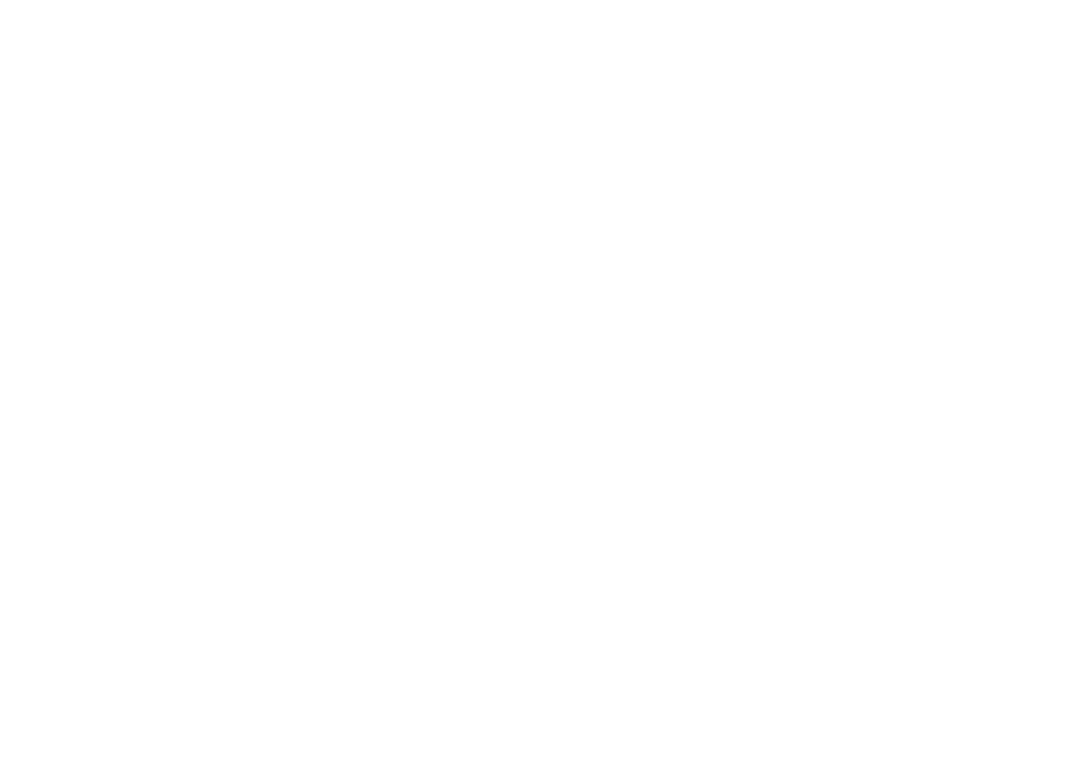
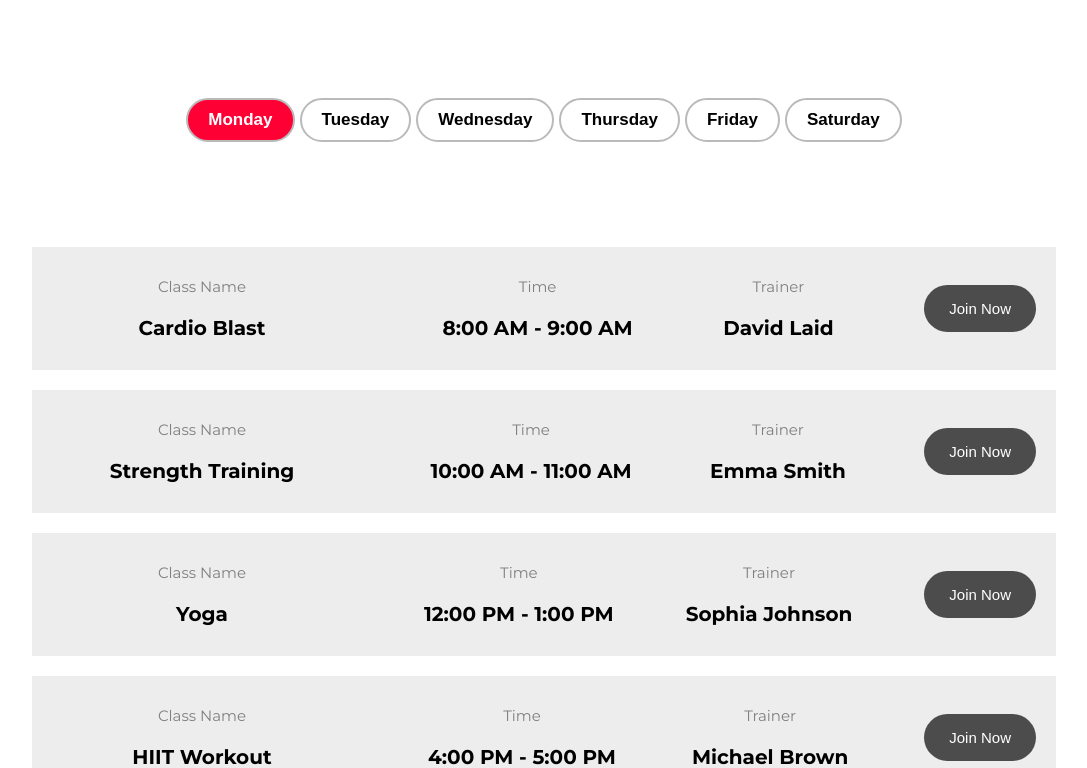
Before and after one commit to BodiaPutiak/GymBro, a React (Vite) app in the folder project/: page /schedule in a window 1280 px wide. Before the commit this address had no page. Shown: the part 452-1220 px from the top of the page, without its empty margins (96-1183 px from the left). Before the commit the page ends 800 px from the top, so only its background shows below. Built offline with nearby package versions, Linux system fonts and the light colour scheme.

Commit message:
Schedule added

```diff
--- a/project/src/App.jsx
+++ b/project/src/App.jsx
@@ -1,12 +1,13 @@
-import './App.scss'
-import React from 'react'
-import { Route, Routes } from 'react-router-dom'
-import Layout from './components/Layout'
-import Home from './components/HomePage'
-import Contact from './components/Contact'
-import PricingPage from './components/PricingPage'
-import AboutPage from './components/AboutPage'
-import ClassesPage from './components/ClassesPage'
+import './App.scss';
+import React from 'react';
+import { Route, Routes } from 'react-router-dom';
+import Layout from './components/Layout';
+import Home from './components/HomePage';
+import Contact from './components/Contact';
+import PricingPage from './components/PricingPage';
+import AboutPage from './components/AboutPage';
+import ClassesPage from './components/ClassesPage';
+import Schedule from './components/Schedule';
 import { useEffect } from 'react';
 import { useLocation } from 'react-router-dom';
 
@@ -26,6 +27,7 @@
         <Route path='/pricing' element={<PricingPage />} />
         <Route path='/about' element={<AboutPage />} />
         <Route path='/classes' element={<ClassesPage />} />
+        <Route path='schedule' element={<Schedule />} />
       </Route>
     </Routes>
   )
--- a/project/src/_colors.scss
+++ b/project/src/_colors.scss
@@ -1 +1,3 @@
-$primary-color: #FF0034
+$primary-color: #FF0034;
+$light-gray: gray;
+$dark-gray: rgb(77, 76, 76);
--- a/project/src/components/AboutPage/index.scss
+++ b/project/src/components/AboutPage/index.scss
@@ -1,3 +1,5 @@
+@import '../../_colors.scss';
+
 .about-page {
     top: 50px;
     margin-bottom: 300px;
@@ -20,7 +22,7 @@
 
             p {
                 font-size: 15px;
-                color: gray
+                color: $light-gray;
             }
         }
         .img-container {
--- a/project/src/components/Contact/index.scss
+++ b/project/src/components/Contact/index.scss
@@ -26,7 +26,7 @@
     color: black;
     padding: 50px;
     p {
-        color: gray;
+        color: $light-gray;
         font-size: 15px;
     }
 
--- a/project/src/components/Footer/index.scss
+++ b/project/src/components/Footer/index.scss
@@ -8,7 +8,7 @@
     position: sticky;
     bottom: 0;
     box-shadow: 0px -1px 10px rgba(0, 0, 0, 0.4);
-    color: gray;
+    color: $light-gray;
     font-size: 15px;
 
 
--- a/project/src/components/Header/NavBar.jsx
+++ b/project/src/components/Header/NavBar.jsx
@@ -10,7 +10,7 @@
             <NavLink exact='true' activaclassname='active' to='/about'>
                 About
             </NavLink>
-            <NavLink exact='true' activaclassname='active' to='#'>
+            <NavLink exact='true' activaclassname='active' to='/schedule'>
                 Schedule
             </NavLink>
             <NavLink exact='true' activaclassname='active' to='#'>
--- a/project/src/components/HomePage/index.scss
+++ b/project/src/components/HomePage/index.scss
@@ -213,7 +213,7 @@
                 }
 
                 &:nth-child(2) {
-                    border-inline: gray solid 1px;
+                    border-inline: $light-gray solid 1px;
                     padding-inline: 40px;
                 }
 
@@ -962,8 +962,8 @@
 
                     &:nth-child(2) {
                         border-inline: none;
-                        border-top: solid gray 1px;
-                        border-bottom: solid gray 1px;
+                        border-top: solid $light-gray 1px;
+                        border-bottom: solid $light-gray 1px;
                         padding-inline: 40px;
                     }
 
--- a/project/src/components/Layout/index.scss
+++ b/project/src/components/Layout/index.scss
@@ -54,7 +54,7 @@
                 color: white;
                 font-size: 15px;
                 font-weight: bold;
-                background: rgb(77, 76, 76);
+                background: $dark-gray;
                 padding: 20px 40px;
                 border: none;
                 margin-top: 20px;
--- /dev/null
+++ b/project/src/components/Schedule/index.jsx
@@ -0,0 +1,74 @@
+import './index.scss';
+import { gymClassSchedule } from './scheduleObject';
+import { useState } from 'react';
+import { useNavigate } from 'react-router-dom';
+
+function Schedule() {
+
+    const [schedule, setSchedule] = useState('Monday');
+    const [clicked, setClicked] = useState(false);
+
+    const selectedDaySchedule = gymClassSchedule[schedule];
+
+    const weekDays = ['Monday', 'Tuesday', 'Wednesday', 'Thursday', 'Friday', 'Saturday'];
+
+
+    const navigate = useNavigate();
+
+    const handleJoinNowButton = () => {
+        navigate('/contact')
+    }
+
+    const handleDayButton = (day) => {
+        setSchedule(day);
+        setClicked(!clicked);
+    }
+
+
+    return (
+        <>
+            <div className="banner">
+                <h2>Schdule By Day</h2>
+            </div>
+
+            <div className="days-flex-container">
+                {weekDays.map((day) => {
+                    return (
+                        <button
+                        key={day}
+                        className={schedule === day ? 'clicked' : ''}
+                        onClick={() => handleDayButton(day)}>
+                            {day}
+                        </button>
+                    )
+                })}
+            </div>
+            <div className="schedule-container">
+                {selectedDaySchedule.map((item) => {
+                    return (
+                        <div className="schedule-column">
+                            <ul>
+                                <li>
+                                    <h6>Class Name</h6>
+                                    <p>{item.name}</p>
+                                </li>
+                                <li>
+                                    <h6>Time</h6>
+                                    <p>{item.time}</p>
+                                </li>
+                                <li>
+                                    <h6>Trainer</h6>
+                                    <p>{item.trainer}</p>
+                                </li>
+                                <li>
+                                    <button onClick={handleJoinNowButton}>Join Now</button>
+                                </li>
+                            </ul>
+                        </div>
+                    )
+                })}
+            </div>
+        </>
+    )
+}
+export default Schedule;
--- /dev/null
+++ b/project/src/components/Schedule/index.scss
@@ -0,0 +1,108 @@
+@import '../../_colors.scss';
+
+
+
+
+.days-flex-container {
+    display: flex;
+    justify-content: center;
+    align-items: center;
+    margin-top: 100px;
+    flex-wrap: wrap;
+    gap: 5px;
+
+    button {
+        color: #000;
+        padding: 10px 20px;
+        border: solid rgb(186, 186, 186) 2px;
+        background: #fff;
+        border-radius: 30px;
+        font-size: 17px;
+        font-weight: bold;
+        margin-bottom: 5px;
+        cursor: pointer;
+        transition: all 0.3s;
+
+        &:hover {
+            color: #fff;
+            background: $primary-color;
+        }
+
+        &.clicked {
+            background-color: $primary-color;
+            color: #fff;
+        }
+    }
+}
+
+.schedule-container {
+    color: #000;
+    display: flex;
+    flex-direction: column;
+    align-items: center;
+    gap: 20px;
+    width: 100%;
+    margin-top: 100px;
+    margin-bottom: 100px;
+    .schedule-column {
+        width: 80%;
+        background: rgb(237, 237, 237);
+        ul {
+            padding: 20px;
+            list-style: none;
+            display: flex;
+            align-items: center;
+            justify-content: space-between;
+            li {
+                display: flex;
+                flex-direction: column;
+                align-items: center;
+                h6 {
+                    margin: 0;
+                    font-size: 15px;
+                    color: $light-gray;
+                    font-weight: lighter;
+                }
+                p {
+                    font-size: 20px;
+                    font-weight: bold;
+                    margin-bottom: 0;
+                }
+                button {
+                    text-wrap: nowrap;
+                    background: $dark-gray;
+                    border: none;
+                    color: #fff;
+                    font-size: 15px;
+                    border-radius: 30px;
+                    padding: 15px 25px;
+                    transition: all 0.3s;
+                    cursor: pointer;
+                    &:hover {
+                        background: $primary-color;
+                    }
+                }
+
+                &:nth-child(1) {
+                    width: 300px;
+                }
+            }
+        }
+    }
+}
+
+@media (max-width: 800px) {
+    .schedule-container {
+        .schedule-column {
+            ul {
+                flex-direction: column;
+                align-items: center;
+                li{
+                    button {
+                        margin-top: 40px;
+                    }
+                }
+            }
+        }
+    }
+}
--- /dev/null
+++ b/project/src/components/Schedule/scheduleObject.jsx
@@ -0,0 +1,159 @@
+export const gymClassSchedule = {
+    'Monday': [
+      {
+        name: "Cardio Blast",
+        time: "8:00 AM - 9:00 AM",
+        trainer: "David Laid",
+      },
+      {
+        name: "Strength Training",
+        time: "10:00 AM - 11:00 AM",
+        trainer: "Emma Smith",
+      },
+      {
+        name: "Yoga",
+        time: "12:00 PM - 1:00 PM",
+        trainer: "Sophia Johnson",
+      },
+      {
+        name: "HIIT Workout",
+        time: "4:00 PM - 5:00 PM",
+        trainer: "Michael Brown",
+      },
+      {
+        name: "Pilates",
+        time: "6:00 PM - 7:00 PM",
+        trainer: "Olivia White",
+      },
+    ],
+    'Tuesday': [
+      {
+        name: "Spinning",
+        time: "9:30 AM - 10:30 AM",
+        trainer: "Natalie Green",
+      },
+      {
+        name: "Boxing Bootcamp",
+        time: "11:30 AM - 12:30 PM",
+        trainer: "John Anderson",
+      },
+      {
+        name: "Zumba",
+        time: "1:30 PM - 2:30 PM",
+        trainer: "Sophia Johnson",
+      },
+      {
+        name: "Functional Fitness",
+        time: "5:30 PM - 6:30 PM",
+        trainer: "Daniel Carter",
+      },
+      {
+        name: "Aerobics",
+        time: "7:30 PM - 8:30 PM",
+        trainer: "Olivia White",
+      },
+    ],
+    'Wednesday': [
+      {
+        name: "CrossFit",
+        time: "8:30 AM - 9:30 AM",
+        trainer: "Michael Brown",
+      },
+      {
+        name: "Yoga Flow",
+        time: "10:30 AM - 11:30 AM",
+        trainer: "Sophia Johnson",
+      },
+      {
+        name: "Body Pump",
+        time: "1:00 PM - 2:00 PM",
+        trainer: "Emma Smith",
+      },
+      {
+        name: "Pilates",
+        time: "3:00 PM - 4:00 PM",
+        trainer: "Olivia White",
+      },
+      {
+        name: "HIIT Workout",
+        time: "6:00 PM - 7:00 PM",
+        trainer: "Michael Brown",
+      },
+    ],
+    'Thursday': [
+      {
+        name: "Cardio Kickboxing",
+        time: "9:00 AM - 10:00 AM",
+        trainer: "John Anderson",
+      },
+      {
+        name: "Strength Training",
+        time: "11:00 AM - 12:00 PM",
+        trainer: "Emma Smith",
+      },
+      {
+        name: "Zumba",
+        time: "2:00 PM - 3:00 PM",
+        trainer: "Sophia Johnson",
+      },
+      {
+        name: "Functional Fitness",
+        time: "4:00 PM - 5:00 PM",
+        trainer: "Daniel Carter",
+      },
+      {
+        name: "Spinning",
+        time: "6:00 PM - 7:00 PM",
+        trainer: "Natalie Green",
+      },
+    ],
+    'Friday': [
+      {
+        name: "Aerobics",
+        time: "8:00 AM - 9:00 AM",
+        trainer: "Olivia White",
+      },
+      {
+        name: "Yoga",
+        time: "10:00 AM - 11:00 AM",
+        trainer: "Sophia Johnson",
+      },
+      {
+        name: "Cardio Blast",
+        time: "12:00 PM - 1:00 PM",
+        trainer: "David Laid",
+      },
+      {
+        name: "CrossFit",
+        time: "3:00 PM - 4:00 PM",
+        trainer: "Michael Brown",
+      },
+      {
+        name: "Pilates",
+        time: "5:00 PM - 6:00 PM",
+        trainer: "Olivia White",
+      },
+    ],
+    'Saturday': [
+      {
+        name: "Strength Training",
+        time: "9:30 AM - 10:30 AM",
+        trainer: "Emma Smith",
+      },
+      {
+        name: "Boxing Bootcamp",
+        time: "11:30 AM - 12:30 PM",
+        trainer: "John Anderson",
+      },
+      {
+        name: "Yoga Flow",
+        time: "1:30 PM - 2:30 PM",
+        trainer: "Sophia Johnson",
+      },
+      {
+        name: "HIIT Workout",
+        time: "3:30 PM - 4:30 PM",
+        trainer: "Michael Brown",
+      }
+    ]
+}
```
